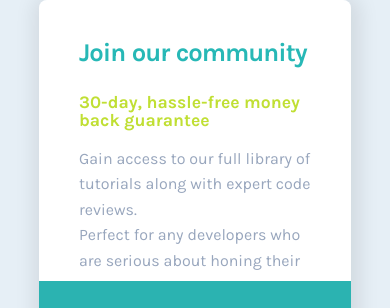
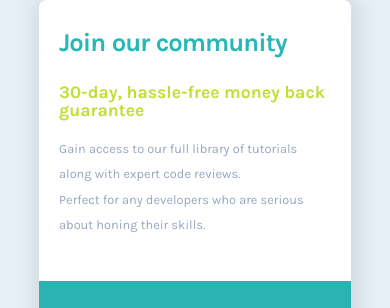
Before and after one commit to domenicaperez000/single_price_grid, a plain HTML site: page index.html in a window 390 px wide. Shown: the top 308 px of the page. Drawn offline with Linux system fonts and the light colour scheme.

Commit message:
responsive #4

```diff
--- a/style.css
+++ b/style.css
@@ -188,4 +188,13 @@ textarea {
         transform: translate(-50%, -50%);
         max-height: 100%;
     }
+    .first, .second, .third {
+        padding: 30px 20px 30px 20px;
+
+    }
+    .first > p {
+        font-size: 0.8rem;
+        height: fit-content;
+    }
+
 }
```
